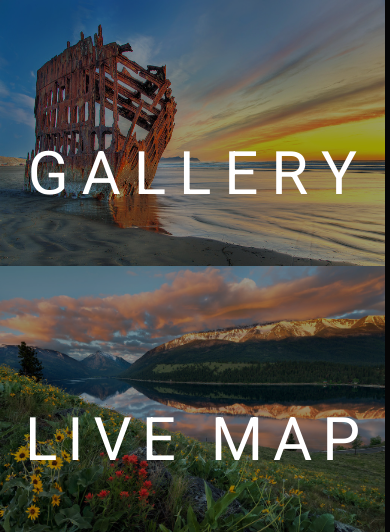
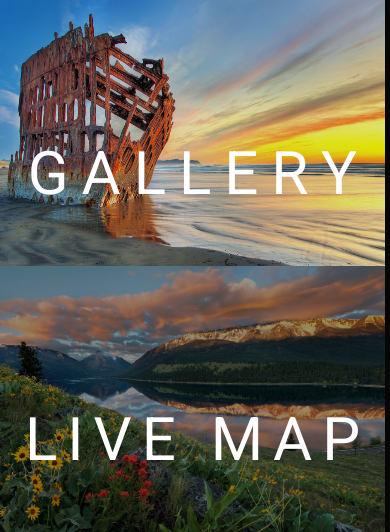
Before and after one commit to codifynw/codyscapes, a Django app: page / in a window 390 px wide, with the pointer over the restyled element. Shown: the part 45-577 px from the top of the page. Run offline with Django 3.2, Linux system fonts and the light colour scheme.

Commit message:
added zoom effects on hover for mobile display.

```diff
--- a/personal/static/personal/css/main.css
+++ b/personal/static/personal/css/main.css
@@ -170,6 +170,11 @@ width: 100%;
 /*.option:hover .option-text { top: 45%; font-size: 55px; }*/
 .option:hover .option-btn { top: 60%; top: calc(50% + 80px); opacity: 1; -webkit-transform: translate(-50%,-50%) scale(1,1); transform: translate(-50%,-50%) scale(1,1); }
 
+.option-mobile:hover { background-size: 110% 110%; }
+.option-mobile:hover .option-shadow { opacity: 0.3; }
+/*.option:hover .option-text { top: 45%; font-size: 55px; }*/
+.option-mobile:hover .option-btn { top: 60%; top: calc(50% + 80px); opacity: 1; -webkit-transform: translate(-50%,-50%) scale(1,1); transform: translate(-50%,-50%) scale(1,1); }
+
 
 .gallery-thumbnails {
 	width: 60%;
```
